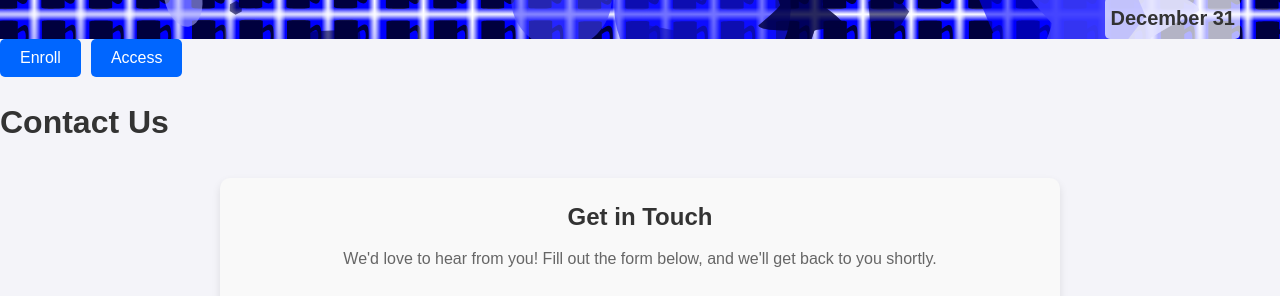
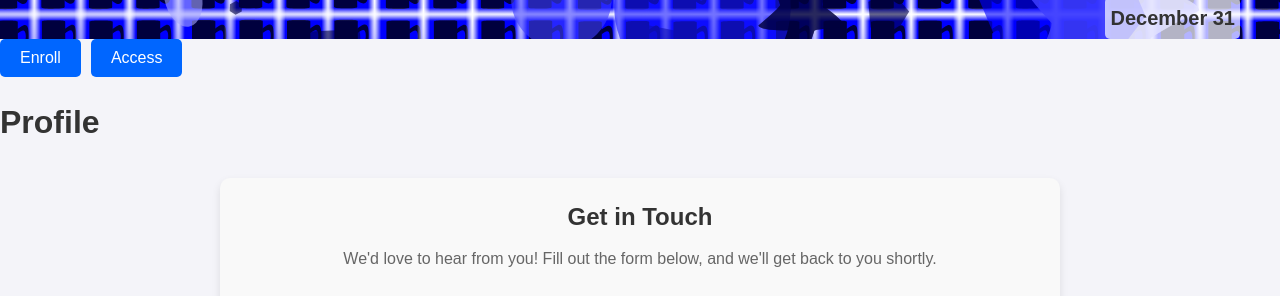
Before and after one commit to m-cochran/Randomerr, a Jekyll site: the page built from profile.md, in a window 1280 px wide. Shown: the part 134-430 px from the top of the page. Built offline with Jekyll 4.4.1, drawn with Linux system fonts in a browser that asks for light colours.

Commit message:
Update profile.md

```diff
--- a/profile.md
+++ b/profile.md
@@ -4,7 +4,7 @@ title: Profile
 permalink: /profile/
 ---
 
-# Contact Us
+# Profile
 
 
 <link rel="stylesheet" href="{{ site.baseurl }}/assets/css/contact-page.css">
```
